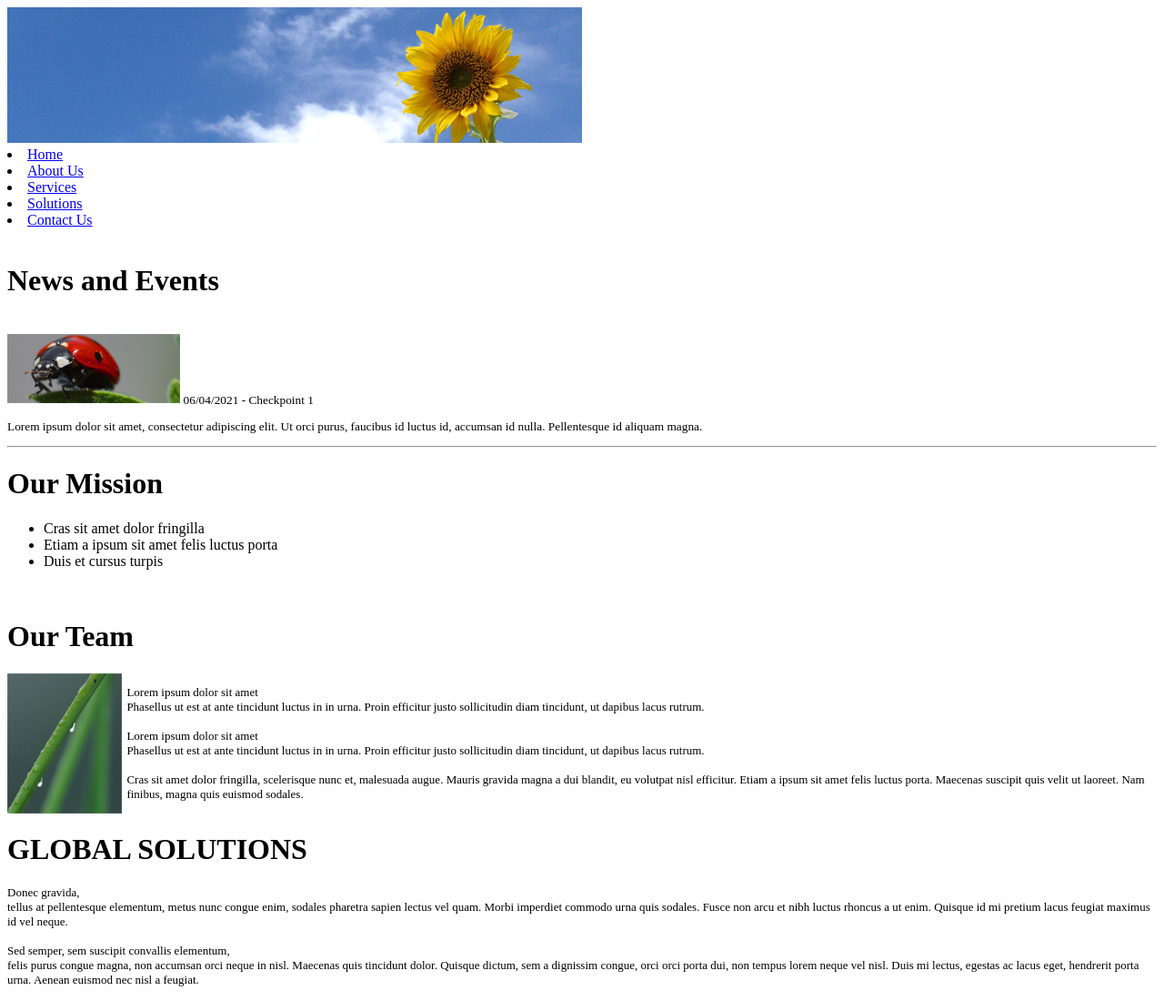
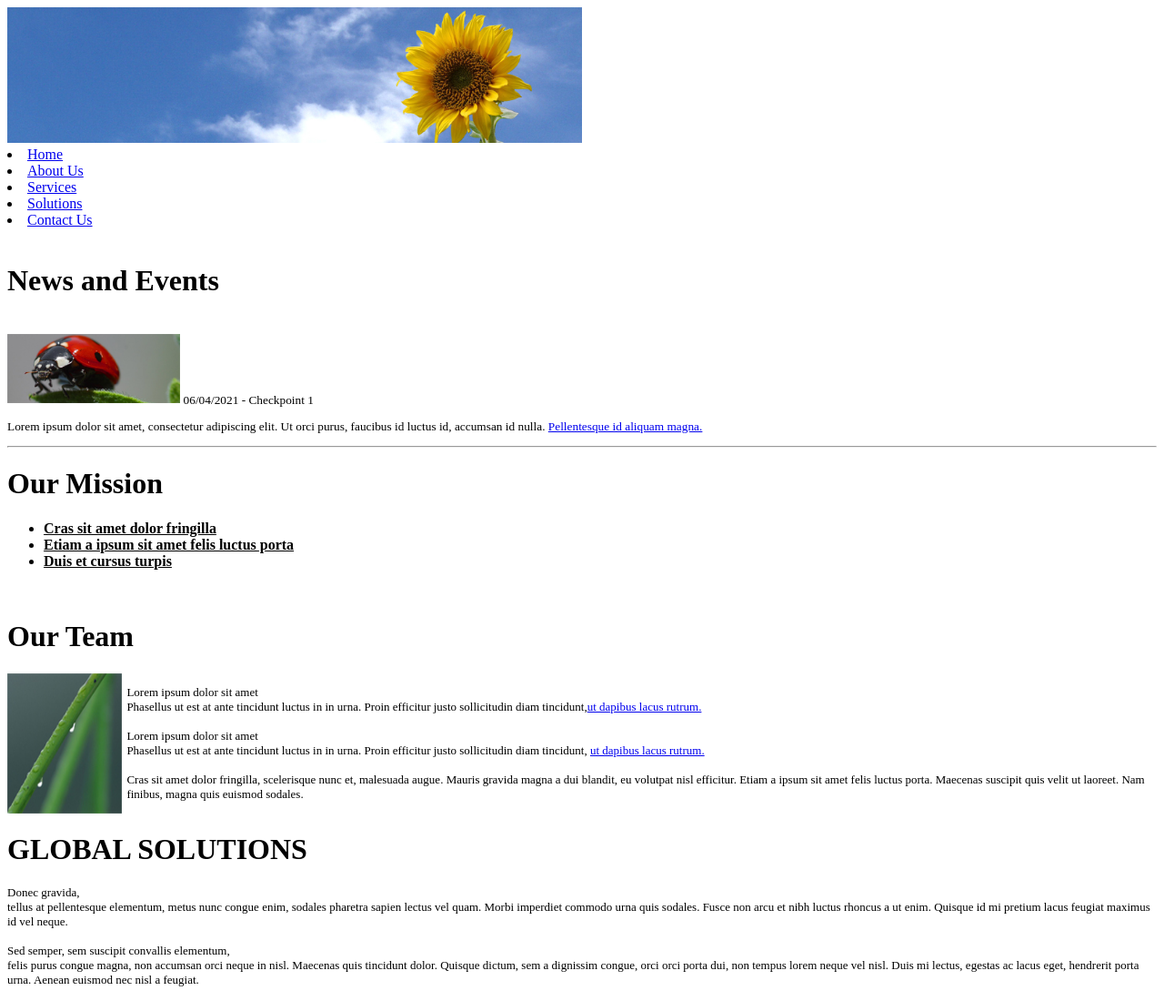
Before and after one commit to MatheusSanches02/Checkpoint1, a plain HTML site: page UmMundoMelhor/about.html in a window 1280 px wide. Shown: the top 1100 px of the page at 91% size. Drawn offline with Linux system fonts and the light colour scheme.

Commit message:
Correção de código e finalização do projeto!

```diff
--- a/UmMundoMelhor/about.html
+++ b/UmMundoMelhor/about.html
@@ -28,11 +28,11 @@
             <h1>News and Events</h1> <br>
             <img src="./img/joaninha.jpg" alt="Imagem de uma joaninha" title="Joaninha" width="15%"> <span style="font-size: smaller;">06/04/2021  - Checkpoint 1</span>
             <p style="font-size: smaller;">Lorem ipsum dolor sit amet, consectetur adipiscing elit.
-                Ut orci purus, faucibus id luctus id, accumsan id nulla. Pellentesque id aliquam magna.
+                Ut orci purus, faucibus id luctus id, accumsan id nulla. <a href="https://www.fiap.com.br/" >Pellentesque id aliquam magna.</a>
             </p>
             <hr>
             <h1>Our Mission</h1>
-            <ul>
+            <ul style="font-weight: bolder; text-decoration: underline;">
                 <li>Cras sit amet dolor fringilla</li>
                 <li>Etiam a ipsum sit amet felis luctus porta</li>
                 <li>Duis et cursus turpis</li>
@@ -47,11 +47,11 @@
                 <p style="font-size: small; margin-left: 5px;">
                     Lorem ipsum dolor sit amet <br>
                     Phasellus ut est at ante tincidunt luctus in in urna.
-                    Proin efficitur justo sollicitudin diam tincidunt, ut dapibus lacus rutrum. <br>
+                    Proin efficitur justo sollicitudin diam tincidunt,<a href="https://www.fiap.com.br/">ut dapibus lacus rutrum.</a><br>
                     <br>
                     Lorem ipsum dolor sit amet <br>
                     Phasellus ut est at ante tincidunt luctus in in urna.
-                    Proin efficitur justo sollicitudin diam tincidunt, ut dapibus lacus rutrum. <br>
+                    Proin efficitur justo sollicitudin diam tincidunt, <a href="https://www.fiap.com.br/">ut dapibus lacus rutrum.</a> <br>
                     <br>
                     Cras sit amet dolor fringilla, scelerisque nunc et, malesuada augue.
                     Mauris gravida magna a dui blandit, eu volutpat nisl efficitur.
@@ -94,7 +94,7 @@
 
             </p>
 
-            <p>Copyright &#169; 2021 MATHEUS SANCHES. </p>
+            <p>Copyright &copy; 2021 MATHEUS SANCHES. </p>
         </div>
 
 
```
Also changed, not shown: UmMundoMelhor/contact.html (+1 -1 lines), UmMundoMelhor/index.html (+4 -4 lines), UmMundoMelhor/services.html (+3 -3 lines), UmMundoMelhor/solutions.html (+1 -1 lines).
